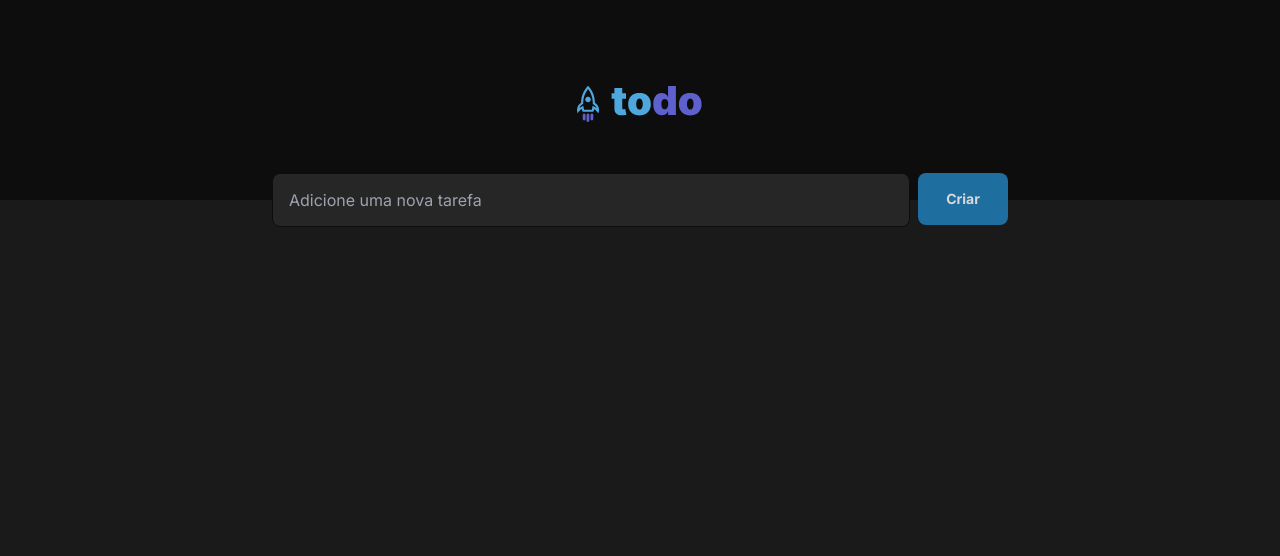
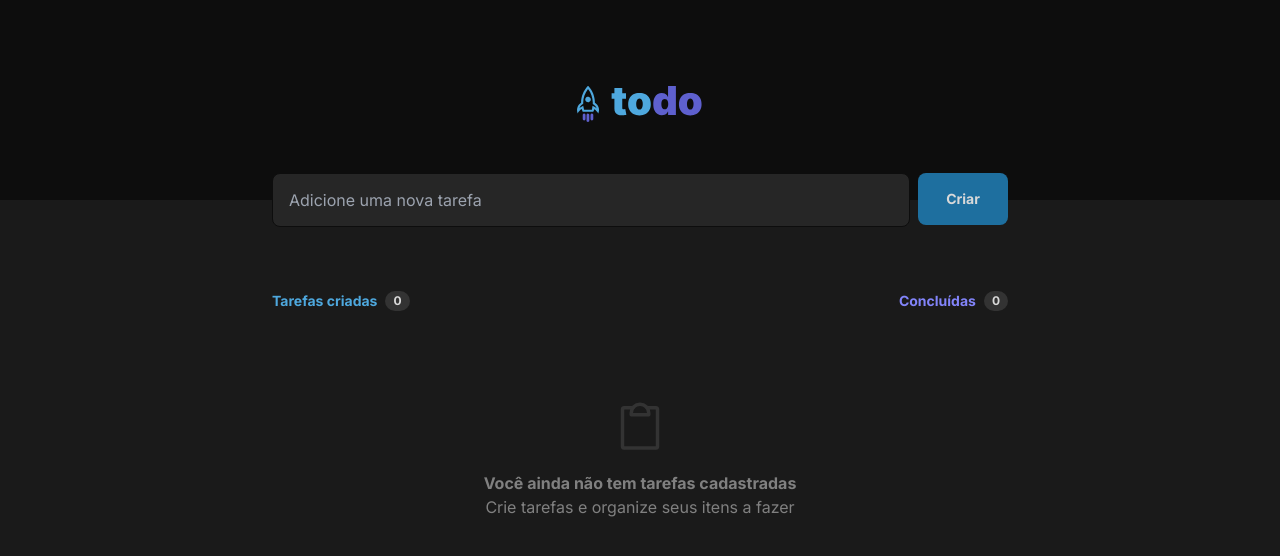
Before and after one commit to eduardo1199/todo-list-challenge, a React (Vite) app: page / in a window 1280 px wide. Shown: the top 556 px of the page. Built offline with nearby package versions, Linux system fonts and the light colour scheme.

Commit message:
created empty state in content of tasks

```diff
--- a/package.json
+++ b/package.json
@@ -9,6 +9,7 @@
     "preview": "vite preview"
   },
   "dependencies": {
+    "phosphor-react": "^1.4.1",
     "react": "^18.2.0",
     "react-dom": "^18.2.0"
   },
--- a/src/App.tsx
+++ b/src/App.tsx
@@ -1,3 +1,4 @@
+import { Clipboard } from 'phosphor-react'
 import logo from './assets/Logo.svg'
 
 export function App() {
@@ -7,7 +8,7 @@ export function App() {
         <img src={logo} alt="Rocket todo list" />
       </div>
       <div className="flex w-full justify-center">
-        <div className="w-[736px] ">
+        <div className="w-[736px]">
           <form className="mt-[-27px] flex gap-2">
             <input
               type="text"
@@ -21,6 +22,35 @@ export function App() {
               <p className="text-gray-200 font-bold text-sm">Criar</p>
             </button>
           </form>
+          <div className="flex flex-col mt-16">
+            <div className="flex items-center justify-between mb-6">
+              <div className="flex gap-2 items-center">
+                <span className="text-sm font-bold text-blue">
+                  Tarefas criadas
+                </span>
+                <div className="px-2 py-[2px] bg-gray-400 rounded-full text-gray-200 font-bold text-xs">
+                  <p>0</p>
+                </div>
+              </div>
+              <div className="flex gap-2 items-center">
+                <span className="text-sm font-bold text-purple">
+                  Concluídas
+                </span>
+                <div className="px-2 py-[2px] bg-gray-400 rounded-full text-gray-200 font-bold text-xs">
+                  <p>0</p>
+                </div>
+              </div>
+            </div>
+            <div className="flex flex-col justify-center items-center mt-16">
+              <Clipboard size={56} className="text-gray-400" />
+              <strong className="block mt-4 font-bold text-base text-gray-300">
+                Você ainda não tem tarefas cadastradas
+              </strong>
+              <span className="text-base text-gray-300">
+                Crie tarefas e organize seus itens a fazer
+              </span>
+            </div>
+          </div>
         </div>
       </div>
     </div>
--- a/tailwind.config.cjs
+++ b/tailwind.config.cjs
@@ -1,9 +1,6 @@
 /** @type {import('tailwindcss').Config} */
 module.exports = {
-  content: [
-    "./src/**/*.tsx",
-    "index.html",
-  ],
+  content: ['./src/**/*.tsx', 'index.html'],
   theme: {
     extend: {
       colors: {
@@ -14,12 +11,12 @@ module.exports = {
         'gray-500': '#262626',
         'gray-600': '#1A1A1A',
         'gray-700': '#0D0D0D',
-        'purple': '#8284FA',
+        purple: '#8284FA',
         'purple-dark': '#5E60CE',
-        'blue': '#4EA8DE',
+        blue: '#4EA8DE',
         'blue-dark': '#1E6F9F',
-        'Danger': '#E25858'
-      }
+        Danger: '#E25858',
+      },
     },
   },
   plugins: [],
```
Also changed, not shown: 1 other file (tests, documents, lock files or other folders).
